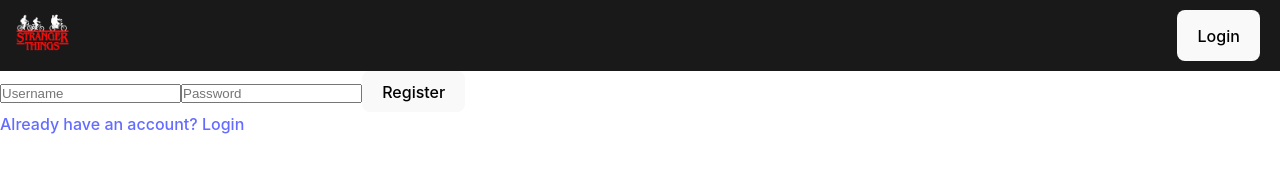
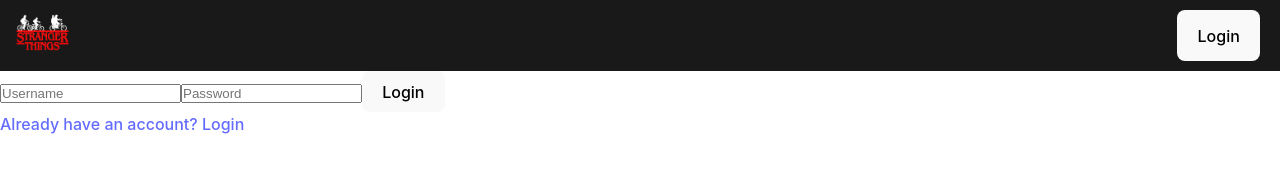
Before and after one commit to WandaJones0704/StrangerThingsReactRI, a React (Vite) app: page /register in a window 1280 px wide. Shown: the top 186 px of the page. Built offline with nearby package versions, Linux system fonts and the light colour scheme.

Commit message:
Added auth form and removed un-needed files

```diff
--- a/src/App.jsx
+++ b/src/App.jsx
@@ -1,13 +1,12 @@
 import "./App.css";
-import RegisterForm from "./components/auth/RegisterForm";
 import NavBar from "./components/NavBar";
 import { Routes, Route } from "react-router-dom";
-import LoginForm from "./components/auth/LoginForm";
 import Logout from "./components/Logout";
 import NewPostForm from "./components/NewPostForm";
 import HomePage from "./components/HomePage";
 import AccountPage from "./components/AccountPage";
 import MessageReplies from "./components/MessageReplies";
+import AuthForm from "./components/auth/AuthForm";
 
 function App() {
   return (
@@ -15,8 +14,8 @@ function App() {
       <NavBar />
       <Routes>
         <Route path="/" element={<HomePage />} />
-        <Route path="/login" element={<LoginForm />} />
-        <Route path="/register" element={<RegisterForm />} />
+        <Route path="/login" element={<AuthForm />} />
+        <Route path="/register" element={<AuthForm />} />
         <Route path="/logout" element={<Logout />} />
         <Route path="/newpost" element={<NewPostForm />} />
         <Route path="/account" element={<AccountPage />} />
--- a/src/components/AccountPage.jsx
+++ b/src/components/AccountPage.jsx
@@ -7,16 +7,17 @@ import useAuth from "../hooks/useAuth";
 export default function AccountPage() {
   const navigate = useNavigate();
 
-  const { isLoggedIn } = useAuth();
+  const { isLoggedIn, user, token } = useAuth();
 
   useEffect(() => {
     if (!isLoggedIn) {
       navigate("/login");
     }
-  }, [isLoggedIn]);
+  }, [user]);
 
   return (
     <div className="main-div">
+      <h2>Welcome {user.username}!</h2>
       <button
         onClick={(e) => {
           navigate("/logout");
--- a/src/components/NavBar.jsx
+++ b/src/components/NavBar.jsx
@@ -1,7 +1,8 @@
-import React, { Component } from "react";
+import React, { Component, useEffect, useState } from "react";
 import { useParams, Link, useNavigate } from "react-router-dom";
 import "../App.css";
-import NavButton from "./NavButton";
+// import NavButton from "./NavButton";
+import useAuth from "../hooks/useAuth";
 
 export default function NavBar() {
   return (
@@ -13,3 +14,29 @@ export default function NavBar() {
     </nav>
   );
 }
+
+const NavButton = () => {
+  const navigate = useNavigate();
+
+  const { isLoggedIn } = useAuth();
+
+  const [buttonText, setButtonText] = useState("");
+
+  useEffect(() => {
+    if (isLoggedIn) {
+      setButtonText("Account");
+    } else {
+      setButtonText("Login");
+    }
+  }, [isLoggedIn]);
+
+  async function handleButton() {
+    if (isLoggedIn) {
+      navigate("/account");
+    } else {
+      navigate("/login");
+    }
+  }
+
+  return <button onClick={handleButton}>{buttonText}</button>;
+};
--- a/src/components/NavButton.jsx
+++ /dev/null
@@ -1,30 +0,0 @@
-import React, { Component, useEffect, useState } from "react";
-import { useParams, Link, useNavigate } from "react-router-dom";
-import "../App.css";
-import useAuth from "../hooks/useAuth";
-
-export default function NavButton() {
-  const navigate = useNavigate();
-
-  const { isLoggedIn } = useAuth();
-
-  const [buttonText, setButtonText] = useState("");
-
-  useEffect(() => {
-    if (isLoggedIn) {
-      setButtonText("Account");
-    } else {
-      setButtonText("Login");
-    }
-  }, [isLoggedIn]);
-
-  async function handleButton() {
-    if (isLoggedIn) {
-      navigate("/account");
-    } else {
-      navigate("/login");
-    }
-  }
-
-  return <button onClick={handleButton}>{buttonText}</button>;
-}
--- a/src/components/auth/LoginForm.jsx
+++ b/src/components/auth/AuthForm.jsx
@@ -1,9 +1,10 @@
 import React, { Component, useState } from "react";
 import { loginUser } from "../../api/users";
-import { Link, useNavigate } from "react-router-dom";
+import { Link, useLocation, useNavigate } from "react-router-dom";
 import useAuth from "../../hooks/useAuth";
 
-export default function LoginForm() {
+export default function AuthForm() {
+  const location = useLocation();
   const navigate = useNavigate();
 
   const [username, setUsername] = useState("");
@@ -15,7 +16,12 @@ export default function LoginForm() {
   async function handleSubmit(e) {
     e.preventDefault();
     try {
-      const result = await loginUser(username, password);
+      let result = null;
+      if (location.pathname === "/login") {
+        result = await loginUser(username, password);
+      } else {
+        result = await registerUser(username, password);
+      }
       if ((result.error && !result.data) || !result.success) return setErrorText(result.error.message);
       else {
         setToken(result.data.token);
@@ -51,9 +57,15 @@ export default function LoginForm() {
         />
         <button>Login</button>
       </form>
-      <Link to="/register">
-        <p>Don't have an account? Register</p>
-      </Link>
+      {location.pathname === "/login" ? (
+        <Link to="/register">
+          <p>Don't have an account? Register</p>
+        </Link>
+      ) : (
+        <Link to="/login">
+          <p>Already have an account? Login</p>
+        </Link>
+      )}
     </div>
   );
 }
--- a/src/components/auth/RegisterForm.jsx
+++ /dev/null
@@ -1,55 +0,0 @@
-import React, { Component, useState } from "react";
-import { registerUser } from "../../api/users";
-import { Link, useNavigate } from "react-router-dom";
-import useAuth from "../../hooks/useAuth";
-
-export default function RegisterForm() {
-  const navigate = useNavigate();
-
-  const [username, setUsername] = useState("");
-  const [password, setPassword] = useState("");
-
-  const { token, setToken, isLoggedIn, setIsLoggedIn } = useAuth();
-
-  async function handleSubmit(e) {
-    e.preventDefault();
-
-    try {
-      const result = await registerUser(username, password);
-      setToken(result.data.token);
-      setIsLoggedIn(true);
-      setUsername("");
-      setPassword("");
-      navigate("/account");
-    } catch (err) {
-      console.error(err);
-    }
-  }
-
-  return (
-    <div>
-      <form onSubmit={handleSubmit}>
-        <input
-          type="text"
-          name="username"
-          placeholder="Username"
-          onChange={(e) => {
-            setUsername(e.target.value);
-          }}
-        />
-        <input
-          type="text"
-          name="password"
-          placeholder="Password"
-          onChange={(e) => {
-            setPassword(e.target.value);
-          }}
-        />
-        <button type="submit">Register</button>
-      </form>
-      <Link to="/login">
-        <p>Already have an account? Login</p>
-      </Link>
-    </div>
-  );
-}
```
